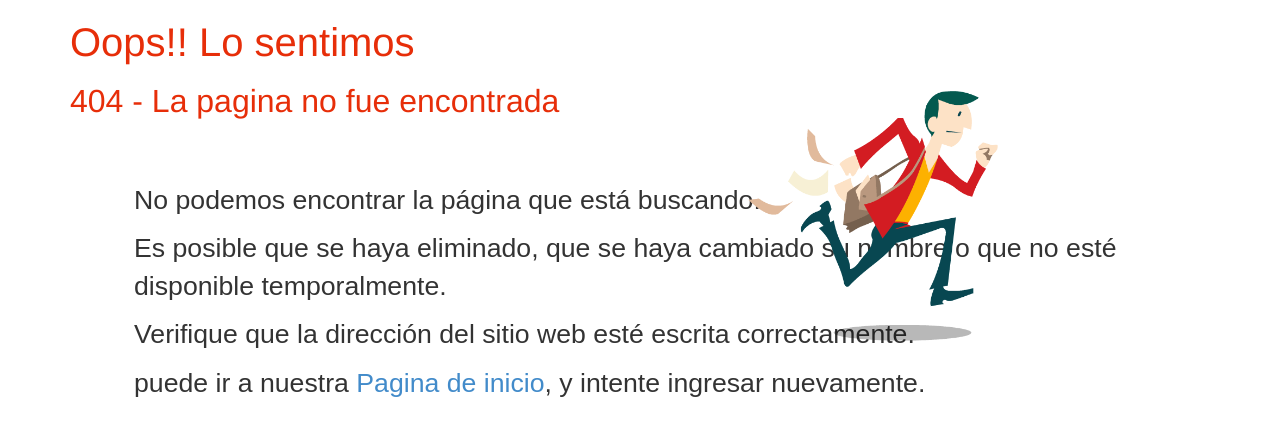
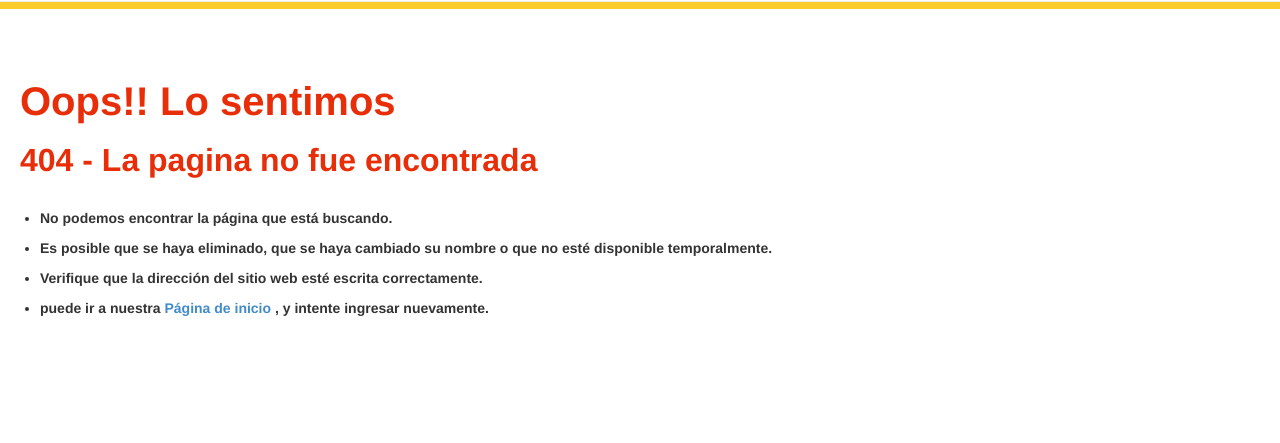
Before and after one commit to biwiker/proyectoDocentesUAP, a PHP site: page /error.php in a window 1280 px wide. Shown: the part 69-512 px from the top of the page. Run offline with PHP 8.4, Linux system fonts and the light colour scheme.

Commit message:
modificacion a pagina de error.php  y  Estilos.php (Adolfo)

```diff
--- a/css/Estilos.css
+++ b/css/Estilos.css
@@ -1,17 +1,14 @@
 
 /*linea amarilla divisoria*/
 hr{
-    height: 7px;
-    background-color:#FACC2E;
-    margin-top: 1px;
-    margin-bottom: 70px;
+
 }
 
-.mensajeCompleto{ padding:32px 64px;font-family: ARIAL; font-size: 20pt}
+.mensajeCompleto{ padding:32px 64px;font-family: ARIAL; font-size: 20pt; position: relative}
 
-.titulo{color: #E72E09; font-size: 30pt}
+.titulo{color: #E72E09; font-size: 30pt; position: relative}
 
-.subtitulo{color: #E72E09;font-size: 24pt}
+.subtitulo{color: #E72E09;font-size: 24pt; position: relative}
 
 /*mensaje inferior*/
 #botonVolver{
@@ -20,7 +17,7 @@ hr{
     bottom: 20%;
     width: 100px;
     height: 40px;
-    position: absolute;
+    position: relative;
     padding: 10px;
     background:#0B0B3B;
     color: #fff;
@@ -35,22 +32,7 @@ hr{
     position: relative;
 }
 
-/*imagen de error lado izquierdo*/
-.imagenError{
-    width:250px;
-    height:250px;
-    margin-left: 40px;
-    position: absolute;
-    top: 20%;
-}
 
-.imagenError{
-    width:250px;
-    height:250px;
-    right:22%;
-    position: absolute;
-    top: 20%;
-}
 
 /*Pantallas ajustadas
 @media screen and (max-width: 1024px) and (max-height:768px){
--- a/error.php
+++ b/error.php
@@ -15,25 +15,35 @@
             <img src="Imagenes/fondo-transparente_4.png">
         </header>
 
+        <hr style=" height: 7px; background-color:#FACC2E; margin-top: 1px; margin-bottom: 70px;"/>
+
         <!-- Titulo y subtitulo -->
-        <div class="container">
-            <h1 class="titulo">Oops!! Lo sentimos</h1>
-            <h1 class="subtitulo">404 - La pagina no fue encontrada</h1>
+        <div class="container-image,col-lg-6,col-md-6">
+            <h1 class="titulo" style="margin-left: 20px"><strong>Oops!! Lo sentimos</strong></h1>
+            <h1 class="subtitulo" style="margin-left: 20px"><strong>404 - La pagina no fue encontrada</strong></h1>
+             <br/>
+            <!--texto descripcion-->
+            <ul style="font-weight: bold">
+                <li type="disc"><p>No podemos encontrar la página que está buscando.</p></li>
+                <li type="disc"><p>Es posible que se haya eliminado, que se haya cambiado su nombre o que no esté disponible temporalmente. </p></li>
+                <li type="disc"><p>Verifique que la dirección del sitio web esté escrita correctamente.</p></li>
+                <li type="disc"><p> puede ir a nuestra <a href="capaPresentacion/V_login.php">Página de inicio</a>
+                        , y intente ingresar nuevamente.</p></li>
+            </ul>
+
+            <!-- imagen error -->
+            <div class="col-lg-6,col-md-6" style="position:absolute; top:80px;left:800px">
+                <marquee scrollamount=”6″ loop=”0″ direction="right"><img src="Imagenes/error1.png" title="error 404" style="width: 400px;height: 400px;"></marquee>
+
+            </div>
+
+            <!--boton volver-->
+            <form action="capaPresentacion/V_Login.php">
+                <button type="submit" name="btnVolver" class="btn" id="botonVolver">Volver</button>
+            </form>
             <br/>
 
-            <!-- texto error -->
-            <div class="mensajeCompleto">
-                <p>No podemos encontrar la página que está buscando.</p>
-                <p>Es posible que se haya eliminado, que se haya cambiado su nombre o que no esté disponible temporalmente. </p>
-                <p>Verifique que la dirección del sitio web esté escrita correctamente.</p>
-                <p> puede ir a nuestra
-                    <a href="/capaPresentacion/V_login.php">Pagina de inicio</a>, y intente ingresar nuevamente.</p>
-            </div>
-        </div>
 
-        <!-- imagen error -->
-        <div>
-            <img src="Imagenes/error1.png" class="imagenError" title="error 404">
 
         </div>
     </body>
```
